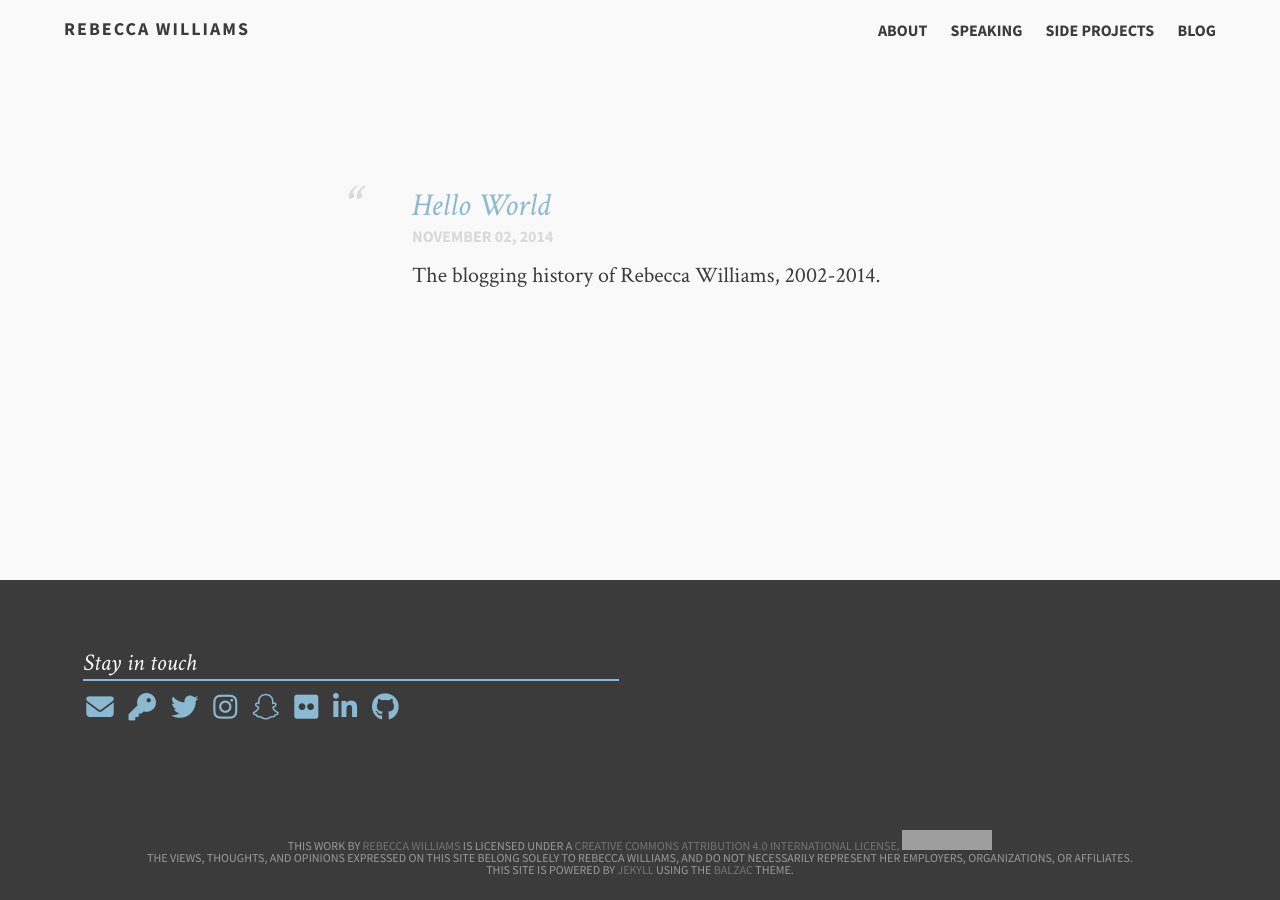
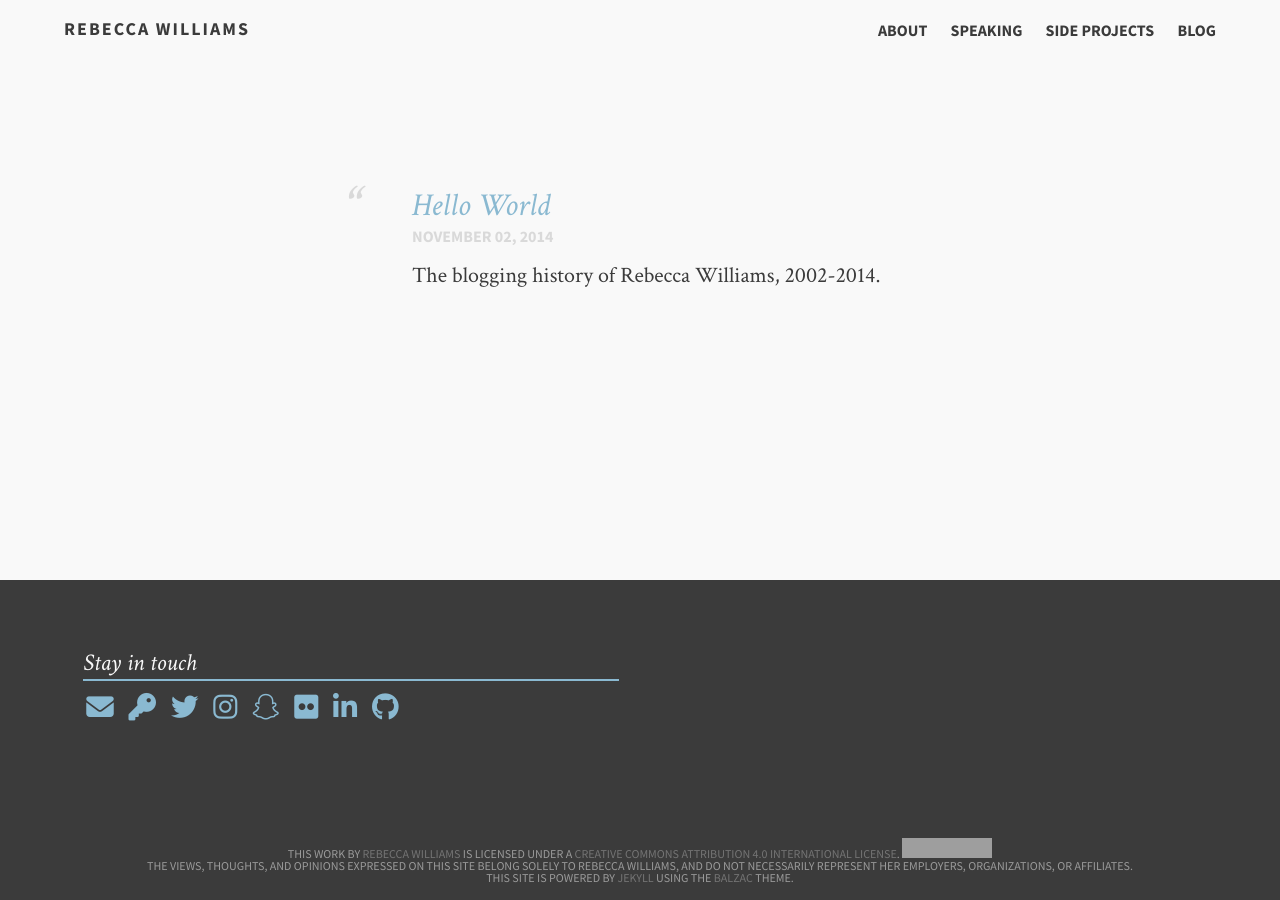
Before and after one commit to rebeccawilliams/rebeccawilliams.us, a Jekyll site: the page built from index.md, in a window 1280 px wide. Built offline with Jekyll 4.4.1, drawn with Linux system fonts in a browser that asks for light colours; nearby versions of some CDN libraries; grey boxes are pictures that could not be loaded.

Commit message:
Update _styles.scss

```diff
--- a/_sass/_styles.scss
+++ b/_sass/_styles.scss
@@ -576,7 +576,7 @@ footer {
         text-align: center;
         display: block;
         width: 100%;
-        bottom: auto;
+        padding-bottom: 8px;
         font-family: $sans;
         text-transform: uppercase;
         color: transparentize($white, .5);
```
